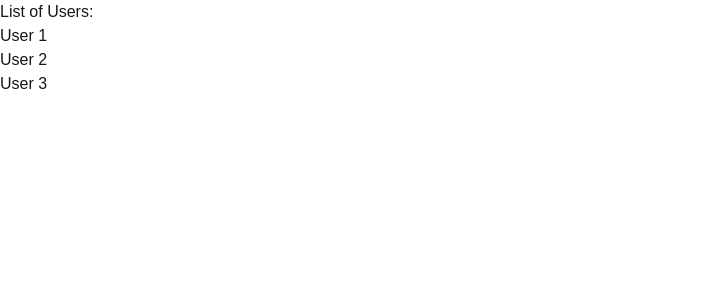
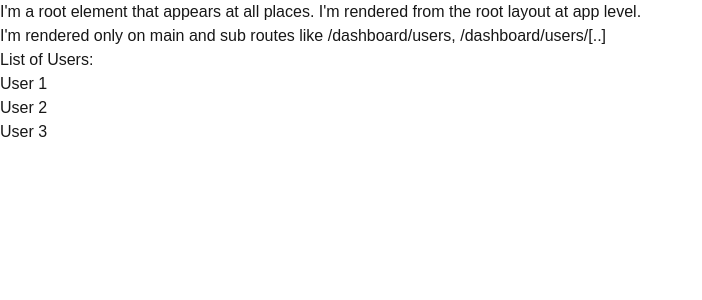
Before and after one commit to ChaitanyaVSH/nextJSLearning, a Next.js app: page /dashboard/users in a window 1280 px wide. Shown: the top 300 px of the page, without its empty margins (0-702 px from the left). Built offline with nearby package versions, Linux system fonts and the light colour scheme.

Commit message:
Layouts: ROOT layout and folder/path specific layouts

```diff
--- /dev/null
+++ b/app/dashboard/layout.tsx
@@ -0,0 +1,15 @@
+import React from "react";
+
+/**
+ * Custom layout specific to dashboard subroute.
+ */
+const Layout = ({children}: {children: React.ReactNode}) => {
+  return (
+    <>
+        <div>I'm rendered only on main and sub routes like /dashboard/users, /dashboard/users/[..] </div>
+        {children}
+    </>
+  )
+}
+
+export default Layout;
--- a/app/layout.tsx
+++ b/app/layout.tsx
@@ -27,6 +27,7 @@ export default function RootLayout({
       <body
         className={`${geistSans.variable} ${geistMono.variable} antialiased`}
       >
+        <h1>I'm a root element that appears at all places. I'm rendered from the root layout at app level.</h1>
         {children}
       </body>
     </html>
```
